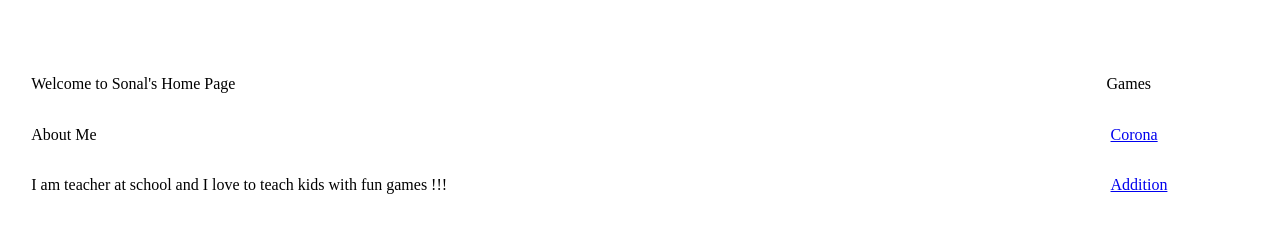
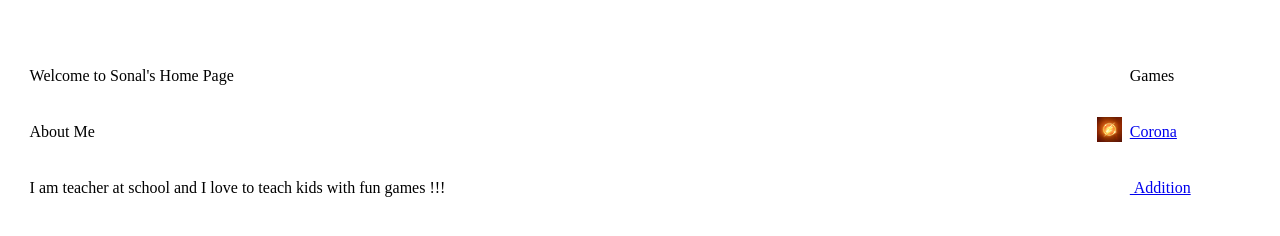
Before and after one commit to sonal-parab/mysite, a plain HTML site: page index.html in a window 1280 px wide. Drawn offline with Linux system fonts and the light colour scheme.

Commit message:
Addding new images

```diff
--- a/index.html
+++ b/index.html
@@ -7,21 +7,25 @@
       <td width="9">&nbsp;</td>
       <td width="830">&nbsp;</td>
       <td width="125">&nbsp;</td>
+      <td width="125">&nbsp;</td>
     </tr>
     <tr>
       <td>&nbsp;</td>
       <td>&nbsp;Welcome to Sonal's Home Page</td>
-      <td>Games&nbsp;</td>
+      <td>&nbsp;</td>
+      <td>&nbsp;Games</td>
     </tr>
     <tr>
       <td>&nbsp;</td>
       <td>&nbsp;About Me</td>
-      <td>&nbsp;<a href="corona.html">Corona</a></td>
+      <td align="right">&nbsp;<img src="images/new.gif" width="25" height="25" alt=""/></td>
+      <td align="">&nbsp;<a href="corona.html">Corona</a></td>
     </tr>
     <tr>
       <td>&nbsp;</td>
       <td>&nbsp;I am teacher at school and I love to teach kids with fun games !!!</td>
-      <td>&nbsp;<a href="addition.html">Addition</a></td>
+      <td></td>
+      <td>&nbsp;<a href="addition.html">&nbsp;Addition</a></td>
     </tr>
   </tbody>
 </table>
```
Also changed, not shown: images/new.gif (added).
